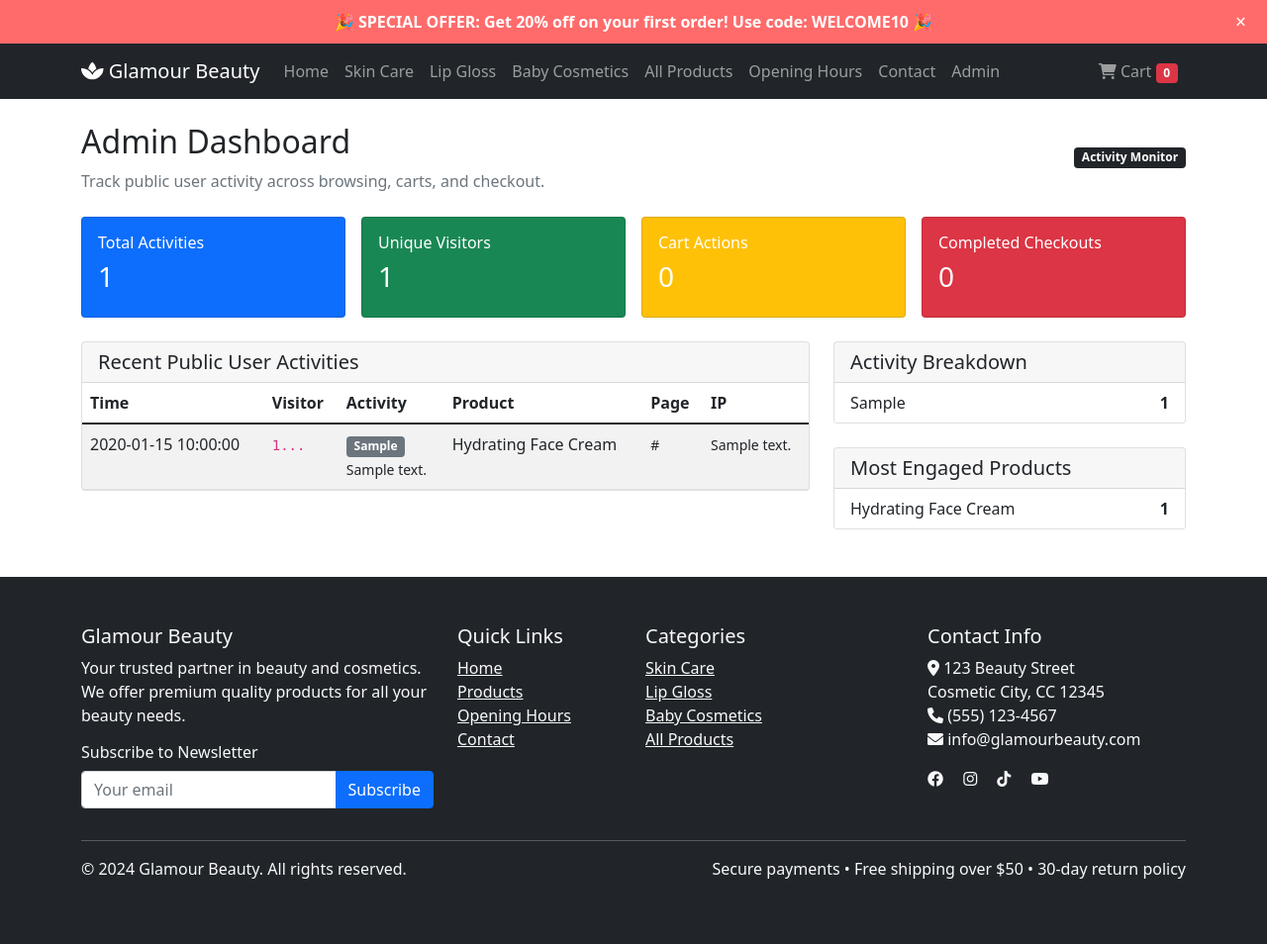
After one commit to Icelery599/Inab-cosmetic, a PHP site: page /admin_dashboard.php in a window 1280 px wide. The commit adds this page. Shown: the whole page at 99% size. Run offline with PHP 8.4, Linux system fonts and the light colour scheme; data comes from the database, SQL or seed files in the repository; both versions use the stored data as it was after the commit; tables that the repository leaves empty hold one stand-in row (values such as "Sample post").

Commit message:
Add admin activity dashboard

```diff
--- /dev/null
+++ b/activity_logger.php
@@ -0,0 +1,82 @@
+<?php
+if (session_status() === PHP_SESSION_NONE) {
+    session_start();
+}
+
+function getPublicUserSessionId() {
+    if (empty($_SESSION['public_user_id'])) {
+        $_SESSION['public_user_id'] = bin2hex(random_bytes(16));
+    }
+
+    return $_SESSION['public_user_id'];
+}
+
+function getRequestIpAddress() {
+    $keys = ['HTTP_CLIENT_IP', 'HTTP_X_FORWARDED_FOR', 'REMOTE_ADDR'];
+
+    foreach ($keys as $key) {
+        if (!empty($_SERVER[$key])) {
+            $ip = explode(',', $_SERVER[$key])[0];
+            return trim($ip);
+        }
+    }
+
+    return null;
+}
+
+
+function ensurePublicUserActivitiesTable($db) {
+    $query = "CREATE TABLE IF NOT EXISTS public_user_activities (
+        id INT PRIMARY KEY AUTO_INCREMENT,
+        session_id VARCHAR(64) NOT NULL,
+        activity_type VARCHAR(100) NOT NULL,
+        activity_details TEXT,
+        page_url VARCHAR(500),
+        product_id INT NULL,
+        order_id INT NULL,
+        ip_address VARCHAR(45),
+        user_agent VARCHAR(500),
+        created_at TIMESTAMP DEFAULT CURRENT_TIMESTAMP,
+        INDEX idx_session_id (session_id),
+        INDEX idx_activity_type (activity_type),
+        INDEX idx_created_at (created_at),
+        FOREIGN KEY (product_id) REFERENCES products(id) ON DELETE SET NULL,
+        FOREIGN KEY (order_id) REFERENCES orders(id) ON DELETE SET NULL
+    )";
+    $db->exec($query);
+}
+
+function logPublicUserActivity($activityType, $activityDetails = null, $productId = null, $orderId = null) {
+    if (!class_exists('Database')) {
+        include_once 'config.php';
+    }
+
+    try {
+        $database = new Database();
+        $db = $database->getConnection();
+
+        if (!$db) {
+            return;
+        }
+
+        ensurePublicUserActivitiesTable($db);
+
+        $query = "INSERT INTO public_user_activities
+            (session_id, activity_type, activity_details, page_url, product_id, order_id, ip_address, user_agent)
+            VALUES (?, ?, ?, ?, ?, ?, ?, ?)";
+        $stmt = $db->prepare($query);
+        $stmt->execute([
+            getPublicUserSessionId(),
+            $activityType,
+            $activityDetails,
+            $_SERVER['REQUEST_URI'] ?? null,
+            $productId,
+            $orderId,
+            getRequestIpAddress(),
+            $_SERVER['HTTP_USER_AGENT'] ?? null
+        ]);
+    } catch (Exception $e) {
+        error_log('Activity log failed: ' . $e->getMessage());
+    }
+}
+?>
--- /dev/null
+++ b/admin_dashboard.php
@@ -0,0 +1,100 @@
+<?php include 'header.php'; ?>
+<?php include_once 'config.php'; ?>
+<?php include_once 'activity_logger.php'; ?>
+
+<?php
+$database = new Database();
+$db = $database->getConnection();
+
+$summary = [
+    'total_activities' => 0,
+    'unique_visitors' => 0,
+    'cart_actions' => 0,
+    'completed_checkouts' => 0
+];
+$recentActivities = [];
+$activityBreakdown = [];
+$popularProducts = [];
+
+if ($db) {
+    ensurePublicUserActivitiesTable($db);
+
+    $summary['total_activities'] = (int) $db->query("SELECT COUNT(*) FROM public_user_activities")->fetchColumn();
+    $summary['unique_visitors'] = (int) $db->query("SELECT COUNT(DISTINCT session_id) FROM public_user_activities")->fetchColumn();
+    $summary['cart_actions'] = (int) $db->query("SELECT COUNT(*) FROM public_user_activities WHERE activity_type IN ('add_to_cart', 'cart_add', 'cart_update', 'cart_remove')")->fetchColumn();
+    $summary['completed_checkouts'] = (int) $db->query("SELECT COUNT(*) FROM public_user_activities WHERE activity_type = 'checkout_completed'")->fetchColumn();
+
+    $recentQuery = "SELECT a.*, p.name AS product_name
+        FROM public_user_activities a
+        LEFT JOIN products p ON a.product_id = p.id
+        ORDER BY a.created_at DESC
+        LIMIT 50";
+    $recentActivities = $db->query($recentQuery)->fetchAll(PDO::FETCH_ASSOC);
+
+    $breakdownQuery = "SELECT activity_type, COUNT(*) AS total
+        FROM public_user_activities
+        GROUP BY activity_type
+        ORDER BY total DESC";
+    $activityBreakdown = $db->query($breakdownQuery)->fetchAll(PDO::FETCH_ASSOC);
+
+    $popularQuery = "SELECT p.name, COUNT(*) AS total_actions
+        FROM public_user_activities a
+        INNER JOIN products p ON a.product_id = p.id
+        WHERE a.product_id IS NOT NULL
+        GROUP BY p.id, p.name
+        ORDER BY total_actions DESC
+        LIMIT 10";
+    $popularProducts = $db->query($popularQuery)->fetchAll(PDO::FETCH_ASSOC);
+}
+?>
+
+<div class="container mt-4">
+    <div class="d-flex justify-content-between align-items-center mb-4">
+        <div>
+            <h2>Admin Dashboard</h2>
+            <p class="text-muted mb-0">Track public user activity across browsing, carts, and checkout.</p>
+        </div>
+        <span class="badge bg-dark">Activity Monitor</span>
+    </div>
+
+    <div class="row g-3 mb-4">
+        <div class="col-md-3"><div class="card text-white bg-primary"><div class="card-body"><h6>Total Activities</h6><h3><?php echo number_format($summary['total_activities']); ?></h3></div></div></div>
+        <div class="col-md-3"><div class="card text-white bg-success"><div class="card-body"><h6>Unique Visitors</h6><h3><?php echo number_format($summary['unique_visitors']); ?></h3></div></div></div>
+        <div class="col-md-3"><div class="card text-white bg-warning"><div class="card-body"><h6>Cart Actions</h6><h3><?php echo number_format($summary['cart_actions']); ?></h3></div></div></div>
+        <div class="col-md-3"><div class="card text-white bg-danger"><div class="card-body"><h6>Completed Checkouts</h6><h3><?php echo number_format($summary['completed_checkouts']); ?></h3></div></div></div>
+    </div>
+
+    <div class="row">
+        <div class="col-lg-8">
+            <div class="card mb-4">
+                <div class="card-header"><h5 class="mb-0">Recent Public User Activities</h5></div>
+                <div class="table-responsive">
+                    <table class="table table-striped table-hover mb-0">
+                        <thead><tr><th>Time</th><th>Visitor</th><th>Activity</th><th>Product</th><th>Page</th><th>IP</th></tr></thead>
+                        <tbody>
+                            <?php if (empty($recentActivities)): ?>
+                                <tr><td colspan="6" class="text-center text-muted py-4">No activities recorded yet.</td></tr>
+                            <?php endif; ?>
+                            <?php foreach ($recentActivities as $activity): ?>
+                                <tr>
+                                    <td><?php echo htmlspecialchars($activity['created_at']); ?></td>
+                                    <td><code><?php echo htmlspecialchars(substr($activity['session_id'], 0, 10)); ?>...</code></td>
+                                    <td><span class="badge bg-secondary"><?php echo htmlspecialchars($activity['activity_type']); ?></span><br><small><?php echo htmlspecialchars($activity['activity_details'] ?? ''); ?></small></td>
+                                    <td><?php echo htmlspecialchars($activity['product_name'] ?? '-'); ?></td>
+                                    <td><small><?php echo htmlspecialchars($activity['page_url'] ?? '-'); ?></small></td>
+                                    <td><small><?php echo htmlspecialchars($activity['ip_address'] ?? '-'); ?></small></td>
+                                </tr>
+                            <?php endforeach; ?>
+                        </tbody>
+                    </table>
+                </div>
+            </div>
+        </div>
+        <div class="col-lg-4">
+            <div class="card mb-4"><div class="card-header"><h5 class="mb-0">Activity Breakdown</h5></div><ul class="list-group list-group-flush"><?php foreach ($activityBreakdown as $row): ?><li class="list-group-item d-flex justify-content-between"><span><?php echo htmlspecialchars($row['activity_type']); ?></span><strong><?php echo number_format($row['total']); ?></strong></li><?php endforeach; ?></ul></div>
+            <div class="card"><div class="card-header"><h5 class="mb-0">Most Engaged Products</h5></div><ul class="list-group list-group-flush"><?php foreach ($popularProducts as $row): ?><li class="list-group-item d-flex justify-content-between"><span><?php echo htmlspecialchars($row['name']); ?></span><strong><?php echo number_format($row['total_actions']); ?></strong></li><?php endforeach; ?></ul></div>
+        </div>
+    </div>
+</div>
+
+<?php include 'footer.php'; ?>
--- a/ajax_cart_preview.php
+++ b/ajax_cart_preview.php
@@ -1,6 +1,8 @@
 <?php
-include 'config.php';
-session_start();
+include_once 'config.php';
+if (session_status() === PHP_SESSION_NONE) {
+    session_start();
+}
 
 if (!empty($_SESSION['cart'])) {
     $database = new Database();
--- a/cart.php
+++ b/cart.php
@@ -1,5 +1,5 @@
 <?php include 'header.php'; ?>
-<?php include 'config.php'; ?>
+<?php include_once 'config.php'; ?>
 
 <?php
 // Handle cart actions
@@ -15,6 +15,7 @@ if ($_POST) {
                 } else {
                     $_SESSION['cart'][$product_id] = $quantity;
                 }
+                logPublicUserActivity('cart_add', 'Added product from cart page', $product_id);
                 break;
 
             case 'update':
@@ -24,10 +25,12 @@ if ($_POST) {
                 } else {
                     $_SESSION['cart'][$product_id] = $quantity;
                 }
+                logPublicUserActivity('cart_update', 'Updated cart quantity to ' . intval($quantity), $product_id);
                 break;
 
             case 'remove':
                 unset($_SESSION['cart'][$product_id]);
+                logPublicUserActivity('cart_remove', 'Removed product from cart', $product_id);
                 break;
         }
     }
--- a/checkout.php
+++ b/checkout.php
@@ -1,5 +1,5 @@
 <?php include 'header.php'; ?>
-<?php include 'config.php'; ?>
+<?php include_once 'config.php'; ?>
 
 <?php
 if (empty($_SESSION['cart'])) {
@@ -84,6 +84,8 @@ if ($_POST && isset($_POST['place_order'])) {
             $update_stmt->execute([$p['quantity'], $p['id']]);
         }
 
+        logPublicUserActivity('checkout_completed', 'Placed order #' . $order_id, null, $order_id);
+
         $db->commit();
 
         // Clear cart and show success message
@@ -107,6 +109,7 @@ if ($_POST && isset($_POST['place_order'])) {
             <a href="products.php" class="btn btn-primary">Continue Shopping</a>
         </div>
     <?php else: ?>
+        <?php logPublicUserActivity('checkout_started', 'Viewed checkout form'); ?>
         <?php if (isset($error)): ?>
             <div class="alert alert-danger"><?php echo $error; ?></div>
         <?php endif; ?>
--- a/header.php
+++ b/header.php
@@ -5,6 +5,13 @@ if (session_status() === PHP_SESSION_NONE) {
 
 if (!isset($_SESSION['cart'])) {
     $_SESSION['cart'] = [];
+}
+
+include_once 'config.php';
+include_once 'activity_logger.php';
+$currentScript = basename($_SERVER['SCRIPT_NAME'] ?? '');
+if ($currentScript !== 'admin_dashboard.php') {
+    logPublicUserActivity('page_view');
 }
 
 // Calculate total items in cart
@@ -147,6 +154,7 @@ $totalItems = !empty($_SESSION['cart']) ? array_sum($_SESSION['cart']) : 0;
                     <li class="nav-item"><a class="nav-link" href="products.php">All Products</a></li>
                     <li class="nav-item"><a class="nav-link" href="opening_hours.php">Opening Hours</a></li>
                     <li class="nav-item"><a class="nav-link" href="contact.php">Contact</a></li>
+                    <li class="nav-item"><a class="nav-link" href="admin_dashboard.php">Admin</a></li>
                 </ul>
                 <div class="navbar-nav position-relative">
                     <a class="nav-link cart-icon" href="cart.php" onmouseover="showCartPreview()" onmouseout="hideCartPreview()">
--- a/index.php
+++ b/index.php
@@ -1,5 +1,5 @@
 <?php include 'header.php'; ?>
-<?php include 'config.php'; ?>
+<?php include_once 'config.php'; ?>
 
 <div class="hero-section">
     <div class="container">
--- a/products.php
+++ b/products.php
@@ -1,5 +1,5 @@
 <?php include 'header.php'; ?>
-<?php include 'config.php'; ?>
+<?php include_once 'config.php'; ?>
 
 <div class="container mt-4">
     <h2>Our Products</h2>
```
Also changed, not shown: ajax_add_to_cart.php (+7 -2 lines), cosmetic_shop.sql (+19 -0 lines), contact.php (line endings or trailing spaces).
